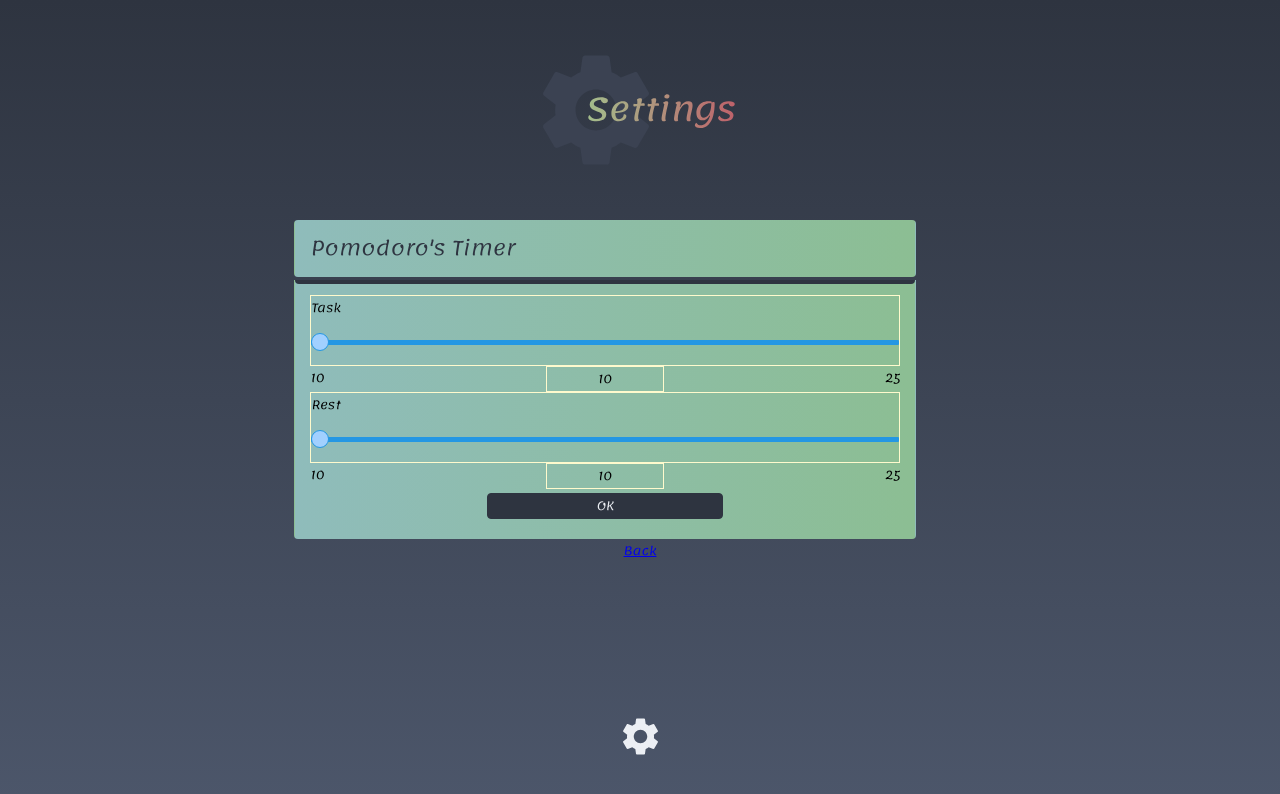
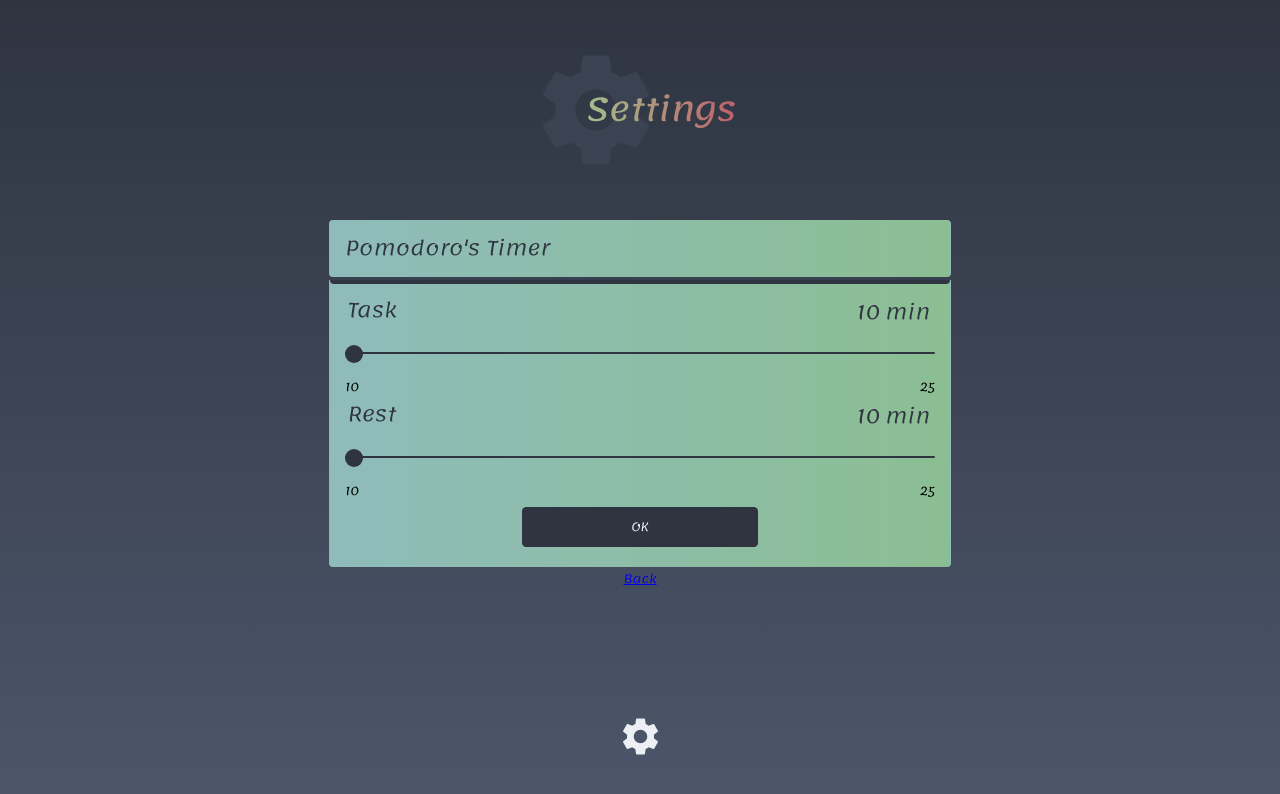
Before and after one commit to emanuelgustavo/todo-list, a React (Create React App) app: page /settings in a window 1280 px wide. Both pictures are taken after a click on the element "Pomodoro's Timer". Shown: the top 794 px of the page. Built offline with nearby package versions, Linux system fonts and the light colour scheme.

Commit message:
Pomodoro's Timer Settings styling components

```diff
--- a/src/components/MenuOptionsTimer/index.jsx
+++ b/src/components/MenuOptionsTimer/index.jsx
@@ -15,7 +15,17 @@ const MenuOptionsTimer = (props) => {
   return (
     <MenuOptionTimerContainer>
       <form>
-        <label htmlFor={props.name}>{props.name}</label>
+        <label htmlFor={props.name}>
+          <p>{props.name}</p>
+          <div>
+            <input
+              type="text"
+              value={timer}
+              onChange={(event) => handleTimer(event)}
+            />
+            <p>min</p>
+          </div>
+        </label>
         <input
           type="range"
           id={props.name}
@@ -28,11 +38,6 @@ const MenuOptionsTimer = (props) => {
       </form>
       <div>
         <p>{minTimer}</p>
-        <input
-          type="text"
-          value={timer}
-          onChange={(event) => handleTimer(event)}
-        />
         <p>{maxTimer}</p>
       </div>
     </MenuOptionTimerContainer>
--- a/src/components/styles.js
+++ b/src/components/styles.js
@@ -177,6 +177,7 @@ export const TimerContainer = styled.div`
 //collapsed menu
 export const MenuItemContainer = styled.div`
   width: 90%;
+  margin: 0 auto;
   border: 1px solid #ddd;
   background: linear-gradient(
     90deg,
@@ -199,6 +200,7 @@ export const MenuOptionContainer = styled.div`
   flex-direction: column;
   align-content: center;
   width: 90%;
+  margin: 0 auto;
   background: linear-gradient(
     90deg,
     rgba(143, 188, 187, 1) 0%,
@@ -228,6 +230,9 @@ export const MenuOptionContainer = styled.div`
 
   button {
     width: 40%;
+    min-width: 120px;
+    height: 4rem;
+    min-height: 30px;
     margin: 4px auto;
     border-radius: 4px;
     border: 1px solid var(--dark-primary);
@@ -249,19 +254,39 @@ export const MenuOptionTimerContainer = styled.div`
     justify-content: space-between;
   }
 
+  label {
+    display: flex;
+    justify-content: space-between;
+    font-size: 2rem;
+    line-height: 2.5rem;
+    padding: 0.25rem;
+    color: var(--dark-primary);
+
+    div {
+      padding: 0;
+      width: 100px;
+
+      input[type="text"] {
+        margin: 0;
+        width: 50%;
+        text-align: right;
+        border: none;
+        background: transparent;
+      }
+
+      p {
+        width: 50%;
+        font-size: 2rem;
+        line-height: 2.5rem;
+        padding: 0.25rem;
+        color: var(--dark-primary);
+      }
+    }
+  }
+
   form {
     margin: 0;
     width: 100%;
-    border: 1px solid lemonchiffon;
-  }
-
-  input[type="text"] {
-    margin: 0;
-    width: 20%;
-    text-align: center;
-    border: 1px solid lemonchiffon;
-    -webkit-appearance: none;
-    background: transparent;
   }
 
   p:first-child {
@@ -272,15 +297,22 @@ export const MenuOptionTimerContainer = styled.div`
     text-align: right;
   }
 
+  input[type="text"] {
+    font-size: 2rem;
+    line-height: 2.5rem;
+    padding: 0.25rem;
+    color: var(--dark-primary);
+  }
+
   input[type="text"]:focus {
     background: var(--primary-light);
-    border: 1px solid var(--primary-light);
+    border: 1px solid var(--dark-primary);
   }
 
   input[type="range"] {
-    height: 25px;
+    height: 2.5rem;
     -webkit-appearance: none;
-    margin: 10px 0;
+    margin: 1rem 0;
     width: 100%;
     background: transparent;
     outline: none;
@@ -288,7 +320,7 @@ export const MenuOptionTimerContainer = styled.div`
 
   input[type="range"]::-webkit-slider-runnable-track {
     width: 100%;
-    height: 5px;
+    height: 2px;
     cursor: pointer;
     animation: 0.2s;
     box-shadow: 0px 0px 0px #000;
@@ -299,17 +331,17 @@ export const MenuOptionTimerContainer = styled.div`
 
   input[type="range"]::-webkit-slider-thumb {
     box-shadow: 0px 0px 0px #000;
-    border: 1px solid #2497e3;
+    border: 2px solid transparent;
     height: 18px;
     width: 18px;
     border-radius: 25px;
-    background: #a1d0ff;
+    background: var(--dark-primary);
     cursor: pointer;
     -webkit-appearance: none;
     margin-top: -7px;
   }
 
   input[type="range"]::-webkit-slider-runnable-track {
-    background: #2497e3;
+    background: var(--dark-primary);
   }
 `;
```
